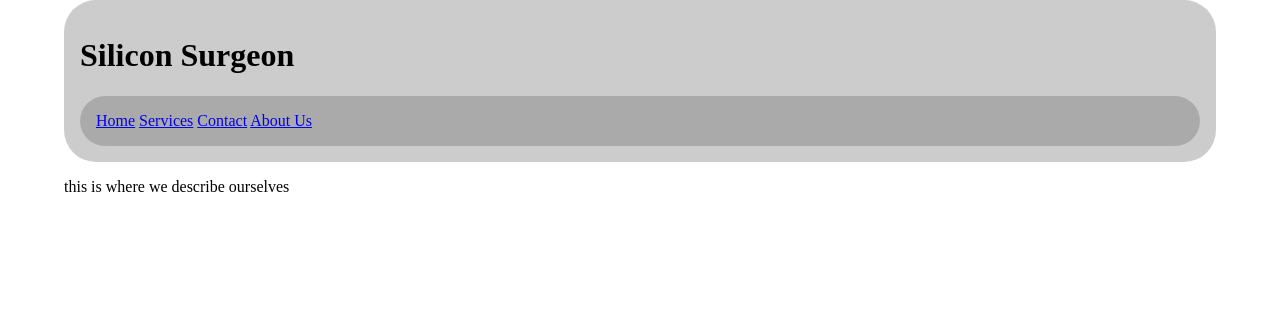
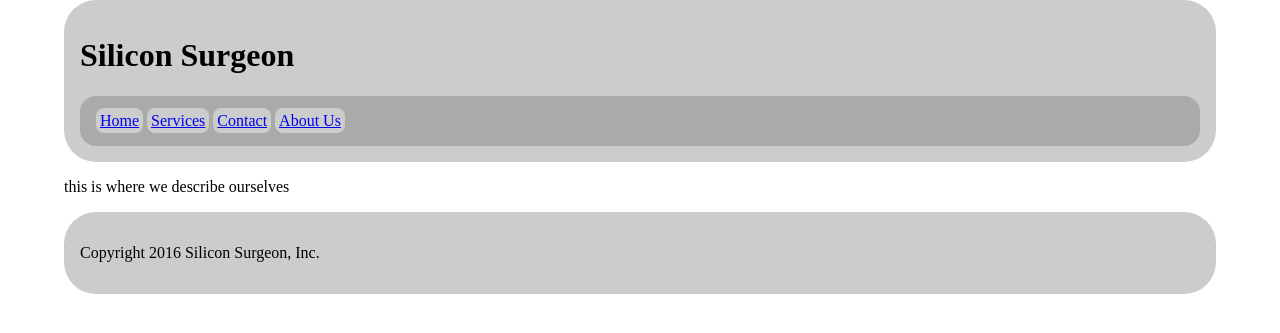
Before and after one commit to flamestormp/siliconsurgeon, a PHP site: page /about.php in a window 1280 px wide. Shown: the top 333 px of the page. Run offline with PHP 8.4, Linux system fonts and the light colour scheme.

Commit message:
footer and ugly css

```diff
--- a/about.php
+++ b/about.php
@@ -10,5 +10,6 @@
     <body>
         <?php include "top.php"?>
         <p>this is where we describe ourselves</p>
+        <?php include "footer.php" ?>
     </body>
 </html>
--- a/contact.php
+++ b/contact.php
@@ -10,5 +10,6 @@
     <body>
         <?php include "top.php"?>
         <p>this is where you can fill out a form to contact us</p>
+        <?php include "footer.php" ?>
     </body>
 </html>
--- a/css/theme.css
+++ b/css/theme.css
@@ -1,12 +1,18 @@
-header{
+header,footer{
     background-color: #CCC;
     border-radius: 2em;
     padding: 1em;
 }
 nav{
     background-color: #AAA;
-    border-radius: 2em;
+    border-radius: 1em;
     padding: 1em;
+}
+
+a.nav{
+    background-color: #CCC;
+    border-radius: .5em;
+    padding: .25em;
 }
 
 body {
--- a/footer.php
+++ b/footer.php
@@ -0,0 +1,3 @@
+<footer>
+    <p>Copyright 2016 Silicon Surgeon, Inc.</p>
+</footer>
--- a/services.php
+++ b/services.php
@@ -10,5 +10,6 @@
     <body>
         <?php include "top.php"?>
         <p>this is where we talk about our services</p>
+        <?php include "footer.php" ?>
     </body>
 </html>
```
